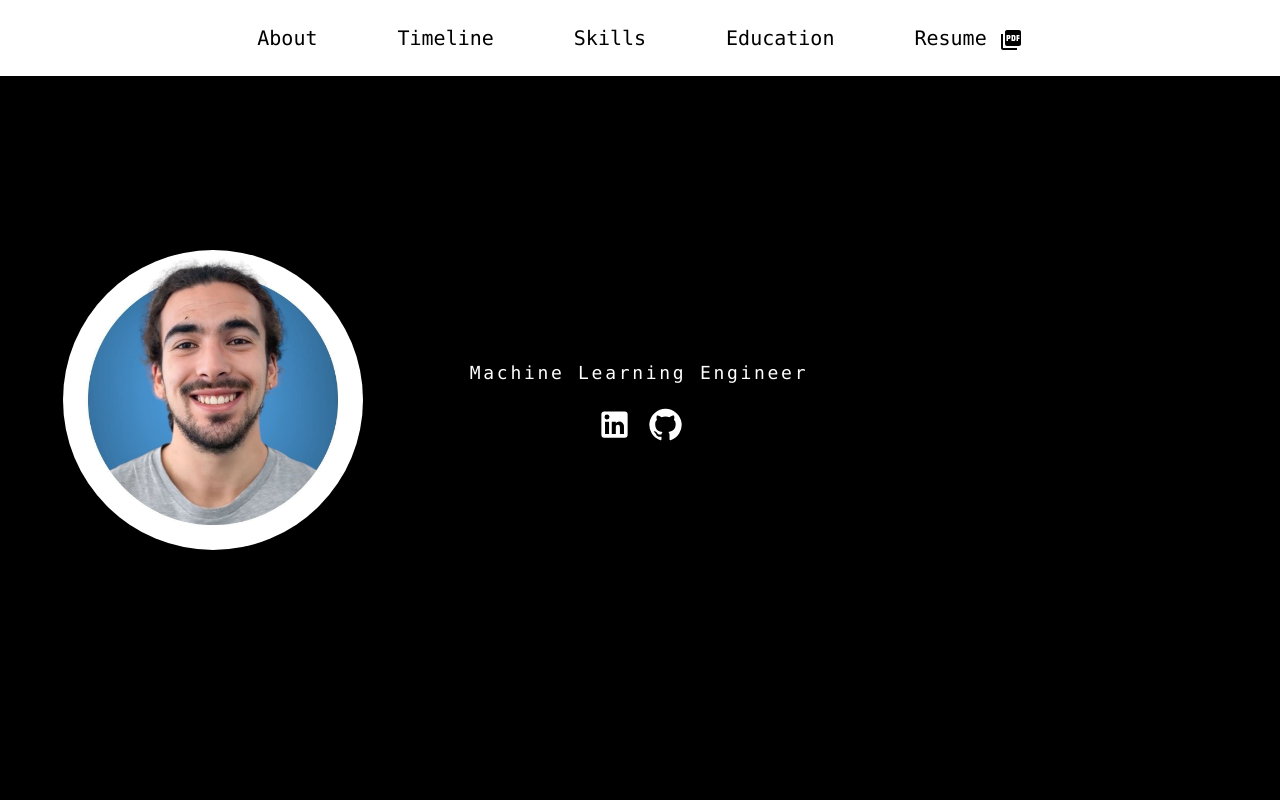
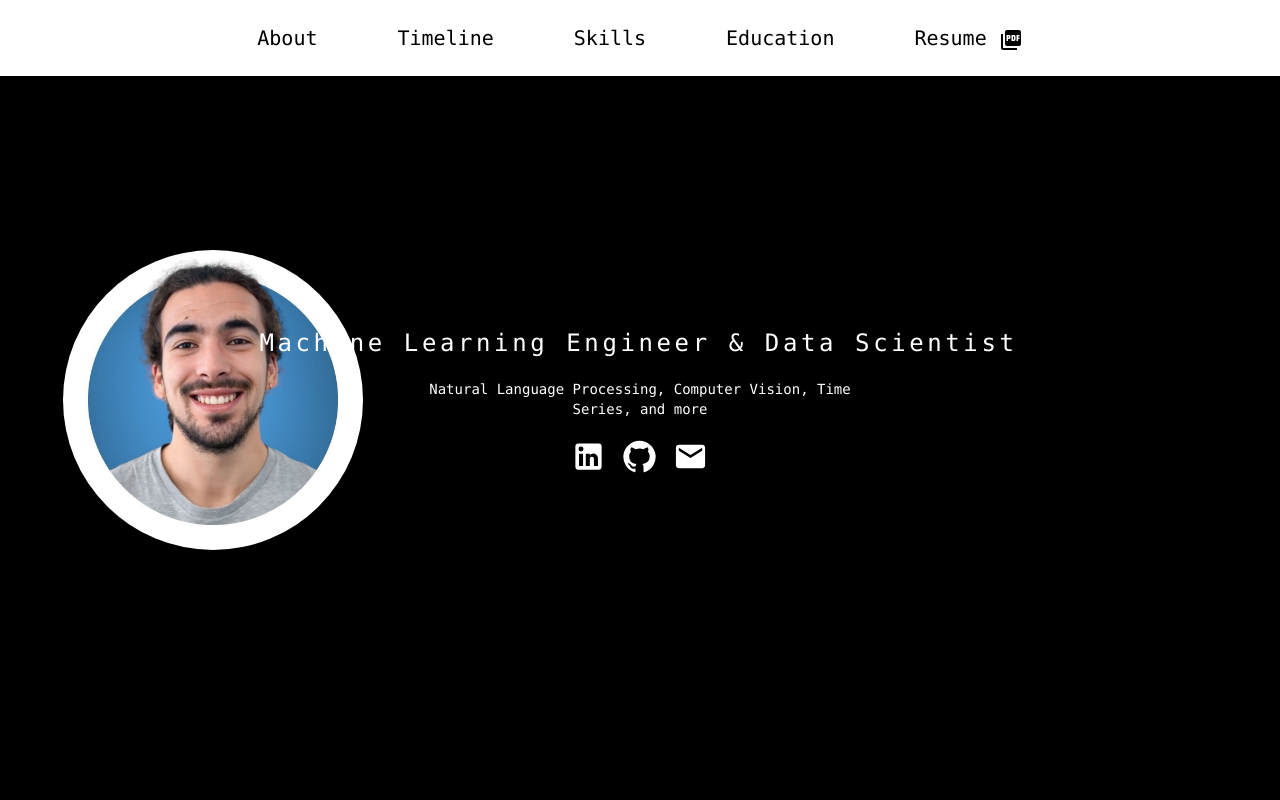
Before and after one commit to diogofrosario/diogofrosario.github.io, a Next.js app: page / in a window 1280 px wide. Shown: the top 800 px of the page. Built offline with nearby package versions, Linux system fonts and the light colour scheme.

Commit message:
added email button with click to clipboard

```diff
--- a/src/components/Sections.tsx
+++ b/src/components/Sections.tsx
@@ -2,7 +2,7 @@
 
 import Image from "next/image";
 import SocialIcon from "./SocialIcons";
-import React from "react";
+import React, { useState } from "react";
 
 import PictureAsPdfIcon from "@mui/icons-material/PictureAsPdf";
 import { FaPython, FaLinux, FaAws } from "react-icons/fa";
@@ -45,7 +45,7 @@ export function Header() {
 
 export function Intro() {
   return (
-    <div className="flex justify-center h-screen bg-black text-white">
+    <div className="flex justify-center h-screen bg-black text-white" id="intro">
       <div className="grid grid-cols-3 h-full w-full">
         {/* First Column */}
         <div className="flex flex-col items-center justify-center space-y-3">
@@ -61,11 +61,13 @@ export function Intro() {
         {/* Second Column */}
         <div className="flex flex-col items-center justify-center space-y-5">
           <div className="typewriter">
-            <h3 className="text-lg">Machine Learning Engineer</h3>
+            <h3 className="text-2xl">Machine Learning Engineer & Data Scientist</h3>
           </div>
+            <h5 className="text-sm text-center">Natural Language Processing, Computer Vision, Time Series, and more</h5>
           <div className="flex flex-row items-center space-x-4">
             <SocialIcon type="linkedin" size="large" color="steel blue" />
             <SocialIcon type="github" size="large" />
+            <SocialIcon type="email" size="large" />
           </div>
         </div>
 
--- a/src/components/SocialIcons.tsx
+++ b/src/components/SocialIcons.tsx
@@ -2,6 +2,8 @@
 import React from "react";
 import GitHubIcon from "@mui/icons-material/GitHub";
 import LinkedInIcon from "@mui/icons-material/LinkedIn";
+import EmailIcon from "@mui/icons-material/Email";
+import { Email } from "@mui/icons-material";
 
 function openGithub() {
   window.open("https://github.com/diogofrosario", "_blank");
@@ -11,8 +13,12 @@ function openLinkedin() {
   window.open("https://www.linkedin.com/in/diogo-rosario", "_blank");
 }
 
+const copyEmail = () => {
+  navigator.clipboard.writeText("diogofiliperosario@gmail.com");
+};
+
 type Props = {
-  type: "linkedin" | "github";
+  type: "linkedin" | "github" | "email";
   size?: "small" | "medium" | "large" | "inherit";
   color?: "steel blue" | "white" | "black";
 };
@@ -30,5 +36,11 @@ export default function SocialIcon(props: Props) {
         <GitHubIcon fontSize={props.size} onClick={openGithub} />
       </div>
     );
+  } else if (props.type === "email") {
+    return (
+      <div className="cursor-pointer">
+        <EmailIcon fontSize={props.size} onClick={copyEmail} />
+      </div>
+    );
   }
 }
```
